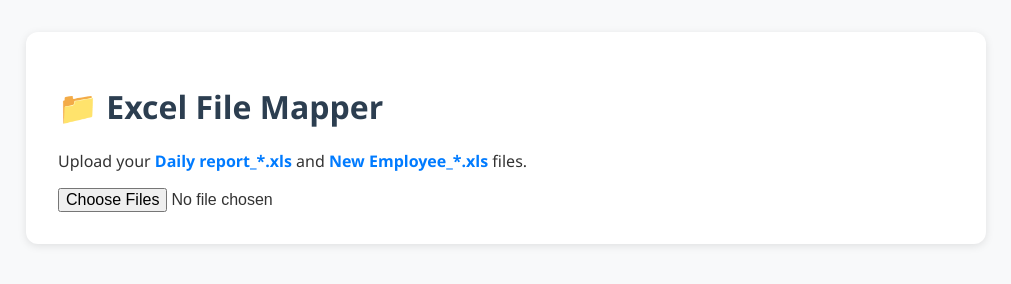
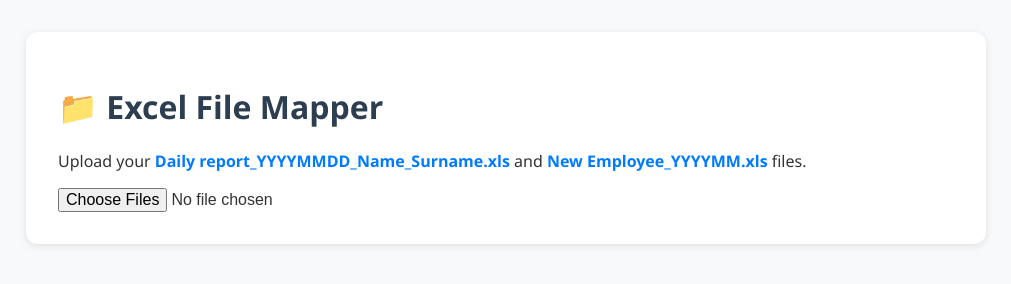
Before and after one commit to Jiraporn1008/test3, a plain HTML site: page index.html in a window 1280 px wide. Shown: the whole page, without its empty margins (134-1145 px from the left). Drawn offline with Linux system fonts and the light colour scheme.

Commit message:
first commit

```diff
--- a/index.html
+++ b/index.html
@@ -91,7 +91,7 @@
 <div class="container">
   <div class="uploader fade-in">
     <h1>📁 Excel File Mapper</h1>
-    <p>Upload your <span class="highlight">Daily report_*.xls</span> and <span class="highlight">New Employee_*.xls</span> files.</p>
+    <p>Upload your <span class="highlight">Daily report_YYYYMMDD_Name_Surname.xls</span> and <span class="highlight">New Employee_YYYYMM.xls</span> files.</p>
     <input type="file" id="files" multiple accept=".xls,.xlsx" />
   </div>
 
```
